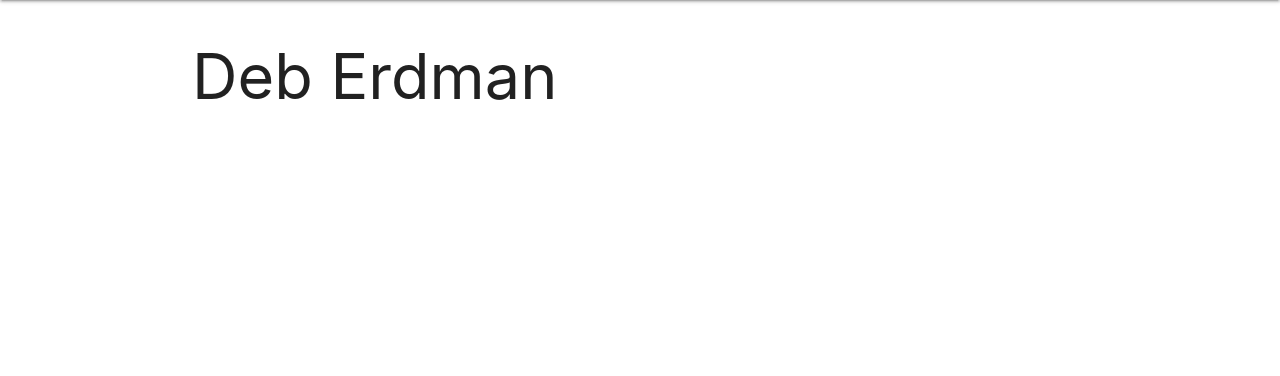
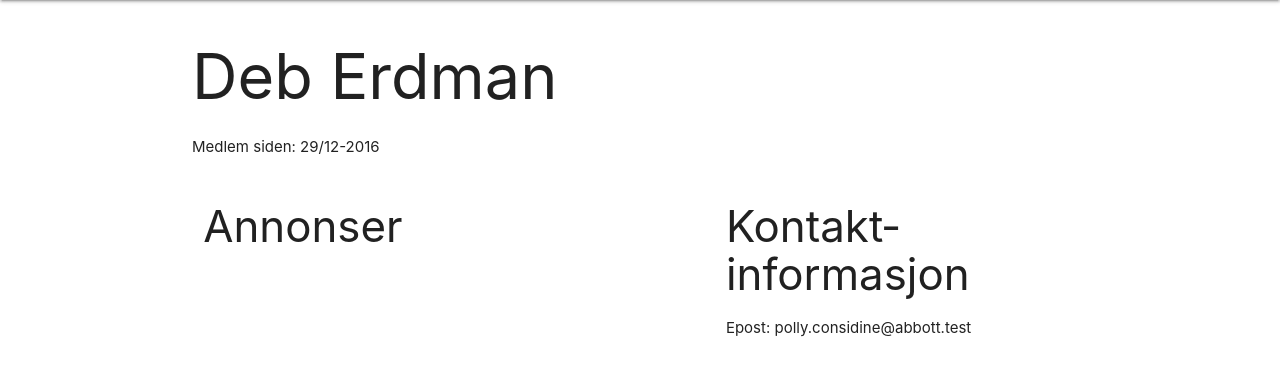
Before and after one commit to FredrikAugust/leiestedet, a Rails app: page /profile/1 in a window 1280 px wide. Shown: the part 64-440 px from the top of the page. Run offline with Rails 7, Linux system fonts and the light colour scheme; data that the repository does not hold is empty; style sheets or scripts are compiled from the project's sources; parts of the project's set-up code (start-up, migrations or seed data) failed here and were passed over; some libraries are stand-ins or nearby versions.

Commit message:
show the listings by the user on their profile

```diff
--- a/app/controllers/profile_controller.rb
+++ b/app/controllers/profile_controller.rb
@@ -9,7 +9,5 @@
         redirect_to new_user_session_path
       end
     end
-
-    @listings = Listing.find_by(user: @user)
   end
 end
--- a/app/views/profile/show.html.erb
+++ b/app/views/profile/show.html.erb
@@ -1 +1,18 @@
 <h1><%= @user.first_name + " " + @user.last_name %></h1>
+<p class='small'>Medlem siden: <%= @user.created_at.strftime("%d/%m-%Y") %></p>
+
+<div class="row">
+  <%# contact information %>
+  <div class="col s12 m5 push-m7">
+    <h3>Kontakt&shy;informasjon</h3>
+    <ul>
+      <li>Epost: <%= @user.email %></li>
+    </ul>
+  </div>
+
+  <%# listings by this user %>
+  <div class="col s12 m7 pull-m5">
+    <h3>Annonser</h3>
+    <%= render partial: 'shared/listing', collection: @user.listings, as: :listing %>
+  </div>
+</div>
--- /dev/null
+++ b/app/views/shared/_listing.html.erb
@@ -0,0 +1,5 @@
+<div class="listing">
+  <h4><%= link_to listing.title, listing_path(listing) %></h4>
+  <small>Annonse laget av: <%= link_to full_name(listing.user), profile_path(id: listing.user.id) %></small>
+  <p><div class="chip"><%= listing.price%>NOK</div><%= listing.description %></p>
+</div>
```
Also changed, not shown: app/views/listing/index.html.erb (+1 -7 lines).
